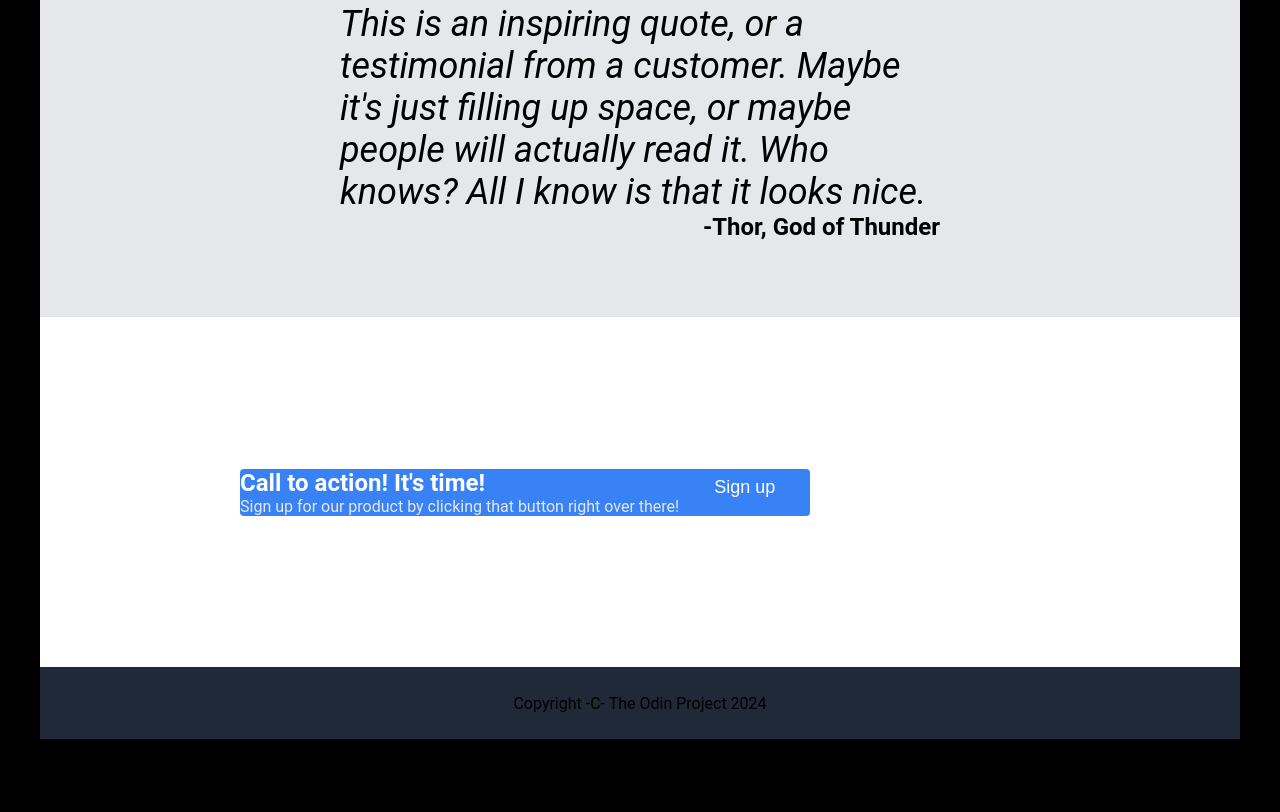
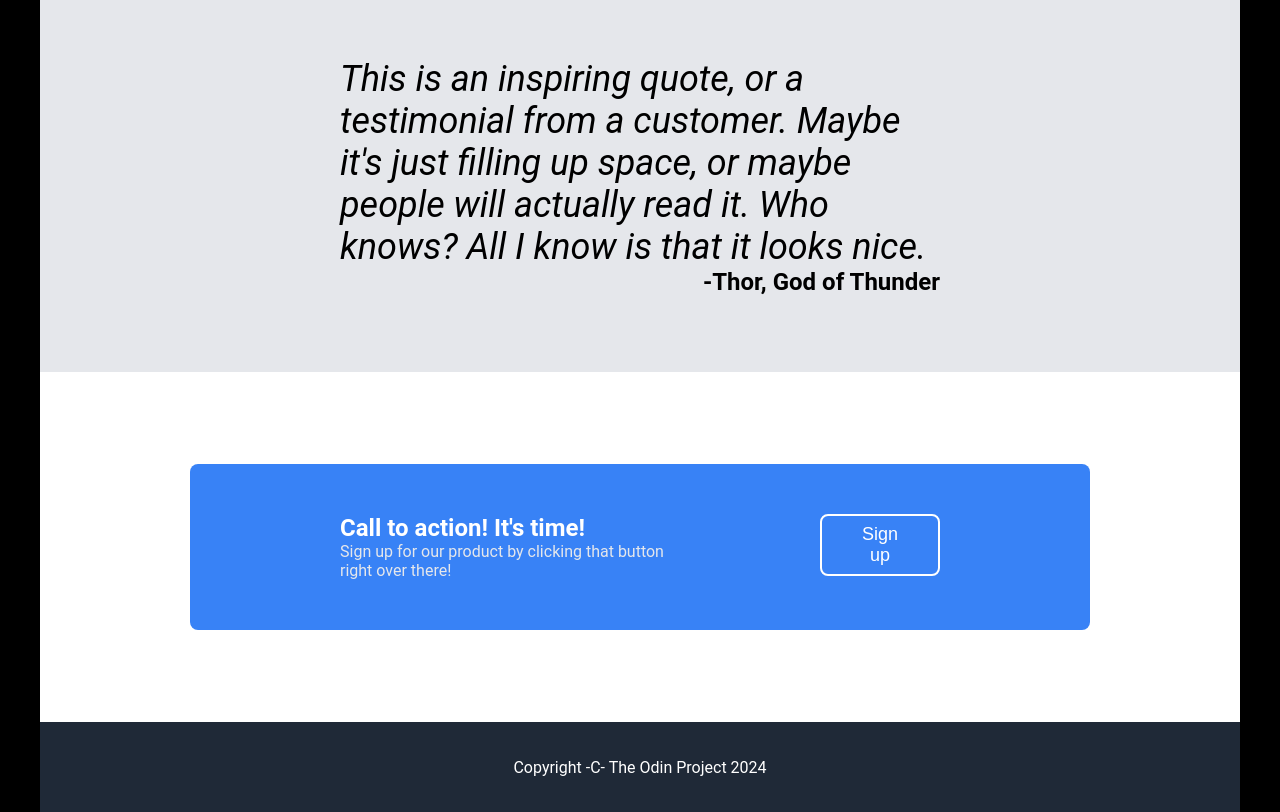
Before and after one commit to alonsogr07/project1, a plain HTML site: page index.html in a window 1280 px wide. Shown: the part 998-1810 px from the top of the page. Before the commit the page ends 1737 px from the top, so only its background shows below. Drawn offline with Linux system fonts and the light colour scheme.

Commit message:
call to action and footer

```diff
--- a/style.css
+++ b/style.css
@@ -14,7 +14,7 @@ body {
 }
 
 .top {
-    height: 445px;
+    height: 500px;
 
 }
 .logo {
@@ -171,16 +171,20 @@ button {
 .signup-sec {
     height: 350px;
     background-color: white;
-    padding-inline: 200px;
+    padding-inline: 150px;
     display: flex;
+    justify-content: center;
     align-items: center;
 }
 
 .action {
     background-color: #3882F6;
-    border-radius: 4px;
+    border-radius: 8px;
     display: flex;
-    justify-content: space-around;
+    justify-content: space-between;
+    align-items: center;
+    padding:50px 150px;
+    gap: 150px;
 
 }
 
@@ -200,17 +204,18 @@ button {
 }
 
 .action-btn {
-    border: white;
-    border-width: 2px;
+    border: 2px solid white;
+
 }
 
 .footer, .header {
-    height: 72px;
+    height: 90px;
 }
 
 .footer {
     display: flex;
     justify-content: center;
     align-items: center;
+    color: white;
 
 }
```
